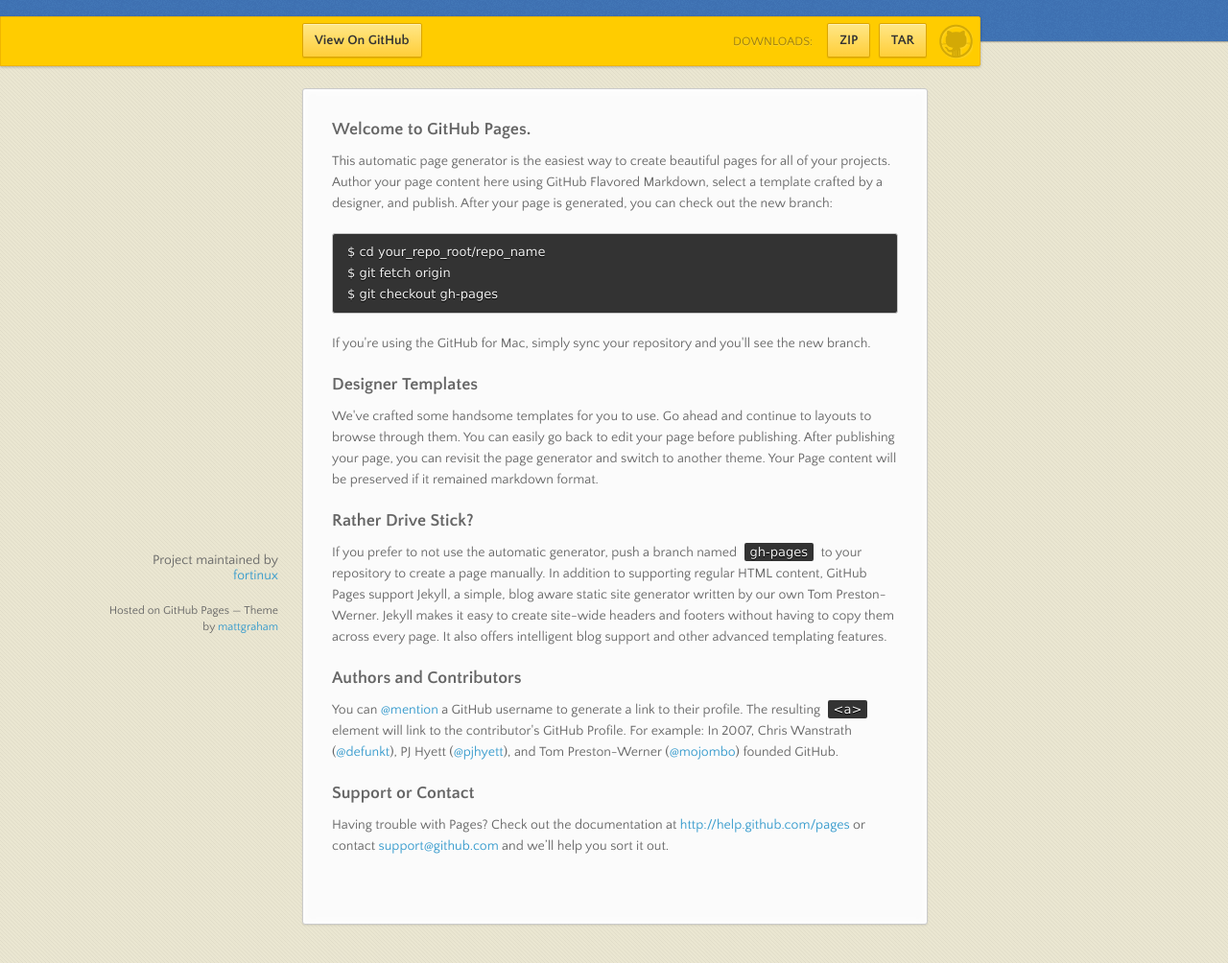
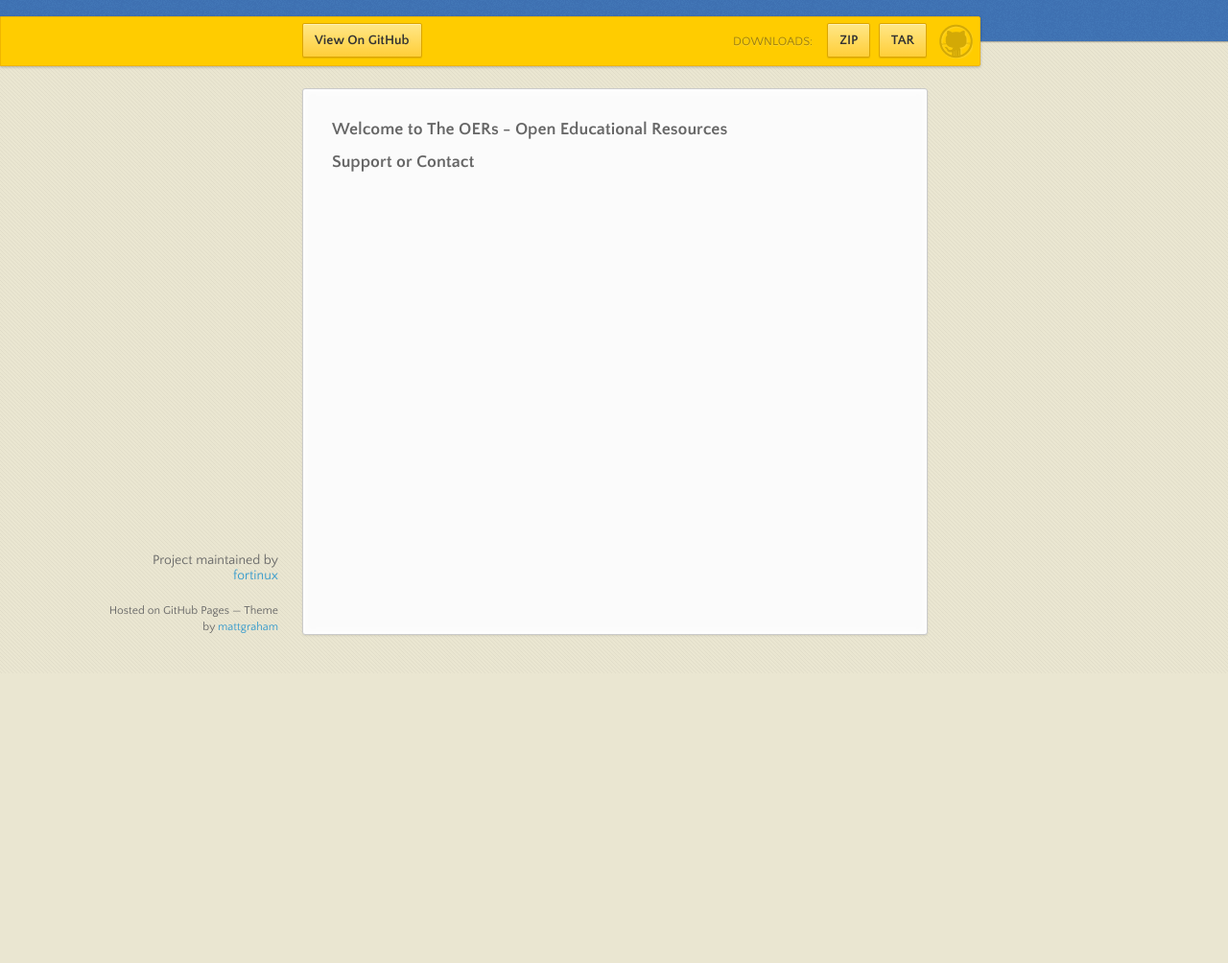
Before and after one commit to fortinux/oers, a plain HTML site: page index.html in a window 1280 px wide. Shown: the part 98-1102 px from the top of the page at 96% size. After the commit the page ends 800 px from the top, so only its background shows below. Drawn offline with nearby package versions, Linux system fonts and the light colour scheme.

Commit message:
update index

```diff
--- a/index.html
+++ b/index.html
@@ -40,36 +40,11 @@
       </nav>
       <section>
         <h3>
-<a name="welcome-to-github-pages" class="anchor" href="#welcome-to-github-pages"><span class="octicon octicon-link"></span></a>Welcome to GitHub Pages.</h3>
-
-<p>This automatic page generator is the easiest way to create beautiful pages for all of your projects. Author your page content here using GitHub Flavored Markdown, select a template crafted by a designer, and publish. After your page is generated, you can check out the new branch:</p>
-
-<pre><code>$ cd your_repo_root/repo_name
-$ git fetch origin
-$ git checkout gh-pages
-</code></pre>
-
-<p>If you're using the GitHub for Mac, simply sync your repository and you'll see the new branch.</p>
-
-<h3>
-<a name="designer-templates" class="anchor" href="#designer-templates"><span class="octicon octicon-link"></span></a>Designer Templates</h3>
-
-<p>We've crafted some handsome templates for you to use. Go ahead and continue to layouts to browse through them. You can easily go back to edit your page before publishing. After publishing your page, you can revisit the page generator and switch to another theme. Your Page content will be preserved if it remained markdown format.</p>
-
-<h3>
-<a name="rather-drive-stick" class="anchor" href="#rather-drive-stick"><span class="octicon octicon-link"></span></a>Rather Drive Stick?</h3>
-
-<p>If you prefer to not use the automatic generator, push a branch named <code>gh-pages</code> to your repository to create a page manually. In addition to supporting regular HTML content, GitHub Pages support Jekyll, a simple, blog aware static site generator written by our own Tom Preston-Werner. Jekyll makes it easy to create site-wide headers and footers without having to copy them across every page. It also offers intelligent blog support and other advanced templating features.</p>
-
-<h3>
-<a name="authors-and-contributors" class="anchor" href="#authors-and-contributors"><span class="octicon octicon-link"></span></a>Authors and Contributors</h3>
-
-<p>You can <a href="https://github.com/blog/821" class="user-mention">@mention</a> a GitHub username to generate a link to their profile. The resulting <code>&lt;a&gt;</code> element will link to the contributor's GitHub Profile. For example: In 2007, Chris Wanstrath (<a href="https://github.com/defunkt" class="user-mention">@defunkt</a>), PJ Hyett (<a href="https://github.com/pjhyett" class="user-mention">@pjhyett</a>), and Tom Preston-Werner (<a href="https://github.com/mojombo" class="user-mention">@mojombo</a>) founded GitHub.</p>
+<a name="welcome-to-github-pages" class="anchor" href="#welcome-to-github-pages"><span class="octicon octicon-link"></span></a>Welcome to The OERs - Open Educational Resources</h3>
 
 <h3>
 <a name="support-or-contact" class="anchor" href="#support-or-contact"><span class="octicon octicon-link"></span></a>Support or Contact</h3>
 
-<p>Having trouble with Pages? Check out the documentation at <a href="http://help.github.com/pages">http://help.github.com/pages</a> or contact <a href="mailto:support@github.com">support@github.com</a> and we’ll help you sort it out.</p>
       </section>
       <footer>
         <p>Project maintained by <a href="https://github.com/fortinux">fortinux</a></p>
```
